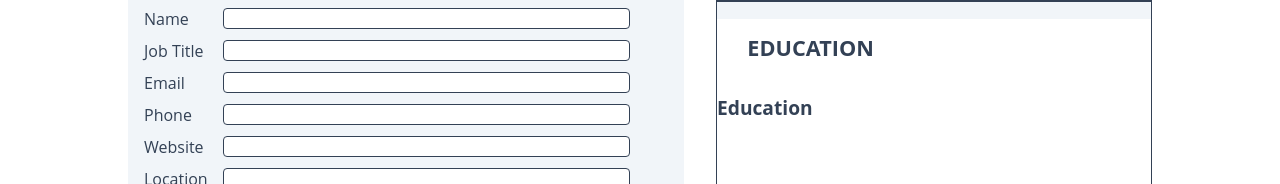
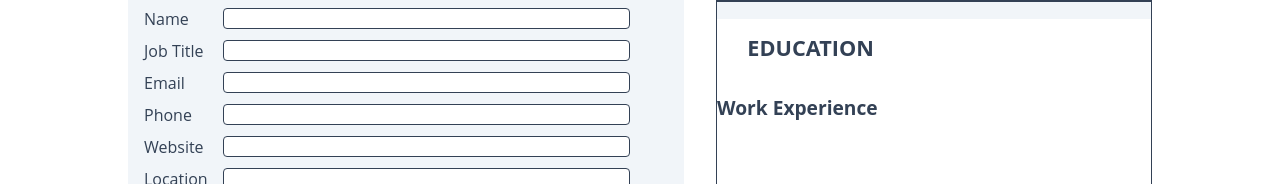
Before and after one commit to oaktec/odin-cv-project, a React (Create React App) app: page / in a window 1280 px wide. Shown: the part 224-408 px from the top of the page. Built offline with nearby package versions, Linux system fonts and the light colour scheme.

Commit message:
Fix heading for work experience section in preview

```diff
--- a/src/components/PreviewPane.js
+++ b/src/components/PreviewPane.js
@@ -74,7 +74,7 @@ function PreviewPane(props) {
         ))}
       </div>
       <div className="preview-pane__work">
-        <h2>Education</h2>
+        <h2>Work Experience</h2>
         {inputFields.workFields.map((workField) => (
           <div className="preview-pane__work-field">
             <div className="preview-pane__work-field__company">
```
